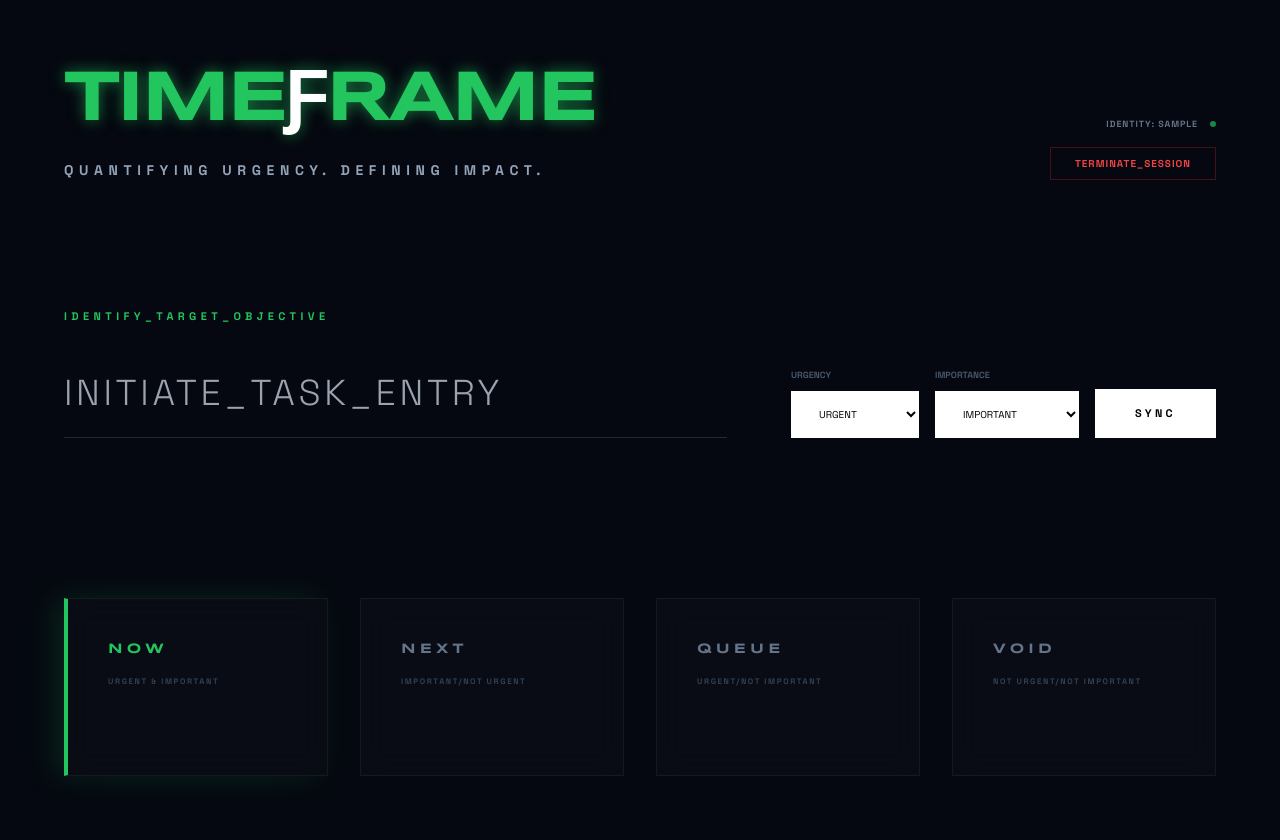
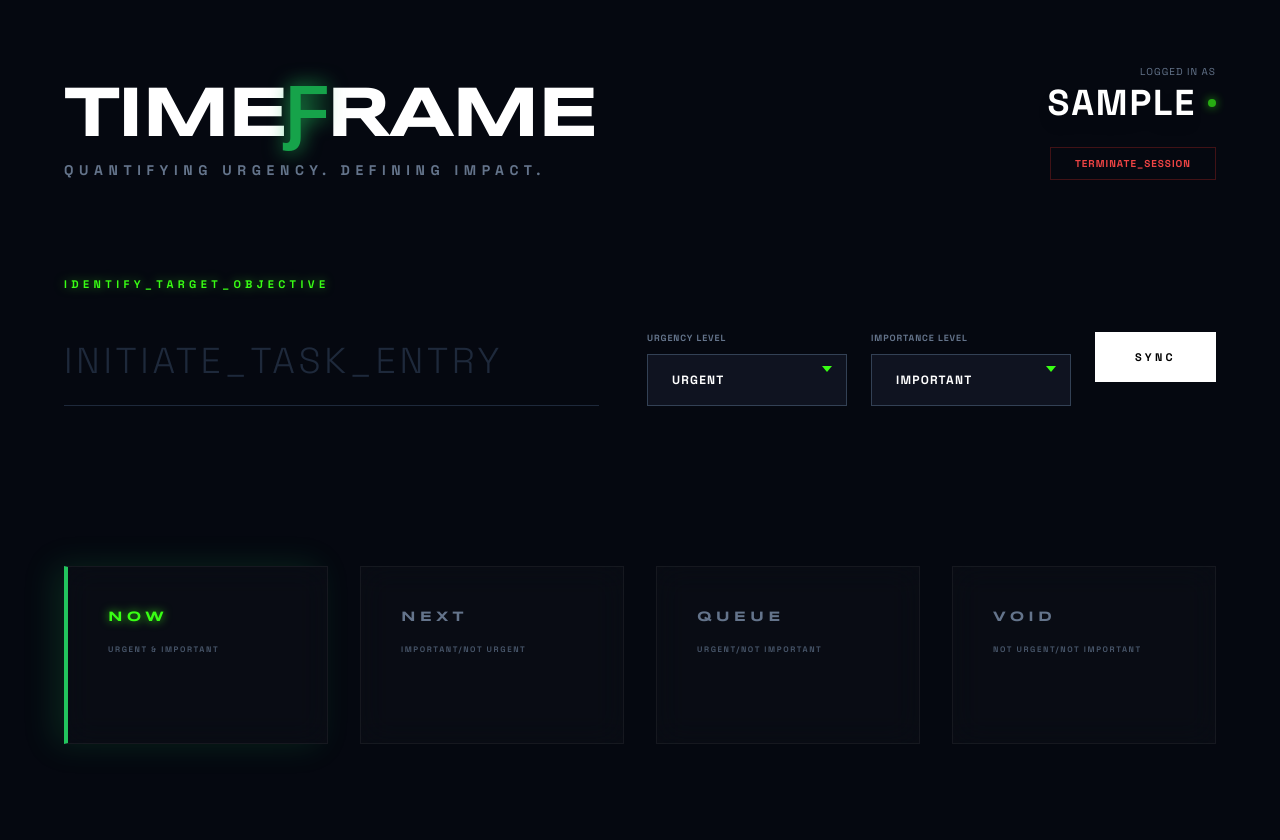
Before and after one commit to f2023-832/timeframe-v1, a Flask app: page / in a window 1280 px wide. After the commit the page ends 745 px from the top, so only its background shows below. Run offline with Flask 3, Linux system fonts and the light colour scheme; the visitor is signed in with stand-in values (Sample User, id 1); some libraries are stand-ins or nearby versions.

Commit message:
changes to frontend

```diff
--- a/templates/index.html
+++ b/templates/index.html
@@ -1,29 +1,119 @@
 <!DOCTYPE html>
 <html lang="en">
+
 <head>
     <meta charset="UTF-8">
     <meta name="viewport" content="width=device-width, initial-scale=1.0">
     <title>Timeƒrame v1.0.0 | Iconic Logic</title>
     <script src="https://cdn.tailwindcss.com"></script>
     <script src="https://cdnjs.cloudflare.com/ajax/libs/gsap/3.12.2/gsap.min.js"></script>
-    <link href="https://fonts.googleapis.com/css2?family=Syncopate:wght@400;700&family=Space+Grotesk:wght@300;400;700&display=swap" rel="stylesheet">
+    <link
+        href="https://fonts.googleapis.com/css2?family=Syncopate:wght@400;700&family=Space+Grotesk:wght@300;400;700&display=swap"
+        rel="stylesheet">
     <style>
-        :root { --electric-green: #22c55e; --void-red: #ef4444; }
-        body { background-color: #050810; font-family: 'Space Grotesk', sans-serif; color: white; overflow-x: hidden; }
-        .header-font { font-family: 'Syncopate', sans-serif; }
-        .glow-text { color: var(--electric-green); text-shadow: 0 0 15px rgba(34, 197, 94, 0.6); }
-        .glass-panel { background: rgba(255, 255, 255, 0.02); backdrop-filter: blur(15px); border: 1px solid rgba(255, 255, 255, 0.05); opacity: 0; }
-        .green-border-glow { border-left: 4px solid var(--electric-green); box-shadow: -10px 0 30px rgba(34, 197, 94, 0.15); }
-        .input-focus:focus { border-bottom: 2px solid var(--electric-green); transition: all 0.5s ease; }
-        select { background-color: white !important; color: black !important; font-weight: 900; }
-        .task-completed { opacity: 0.25; filter: grayscale(1); }
+        :root {
+            --electric-green: #22c55e;
+            --neon-lime: #39ff14;
+        }
+
+        body {
+            background-color: #050810;
+            font-family: 'Space Grotesk', sans-serif;
+            color: white;
+            overflow-x: hidden;
+        }
+
+        .header-font {
+            font-family: 'Syncopate', sans-serif;
+        }
+
+        /* Neon Timeframe Style */
+        .neon-timeframe {
+            font-family: 'Courier New', monospace;
+            color: var(--neon-lime);
+            text-shadow: 0 0 5px var(--neon-lime), 0 0 10px var(--neon-lime);
+        }
+
+        .glass-panel {
+            background: rgba(255, 255, 255, 0.02);
+            backdrop-filter: blur(15px);
+            border: 1px solid rgba(255, 255, 255, 0.05);
+            opacity: 0;
+        }
+
+        .green-border-glow {
+            border-left: 4px solid var(--electric-green);
+            box-shadow: -10px 0 30px rgba(34, 197, 94, 0.15);
+        }
+
+        .input-focus:focus {
+            border-bottom: 2px solid var(--neon-lime);
+            transition: all 0.5s ease;
+            box-shadow: 0 10px 20px -10px rgba(57, 255, 20, 0.2);
+        }
+
+        .task-completed {
+            opacity: 0.25;
+            filter: grayscale(1);
+        }
+
+        /* Custom Dropdown Styling */
+        .custom-select-wrapper {
+            position: relative;
+            width: 100%;
+            min-width: 200px;
+        }
+
+        .styled-select {
+            appearance: none;
+            -webkit-appearance: none;
+            width: 100%;
+            background-color: #0f1320;
+            color: #fff;
+            border: 1px solid #334155;
+            padding: 1rem 1.5rem;
+            font-size: 0.75rem;
+            /* text-xs equivalent */
+            text-transform: uppercase;
+            letter-spacing: 0.1em;
+            font-weight: 700;
+            cursor: pointer;
+            outline: none;
+            transition: all 0.3s ease;
+        }
+
+        .styled-select:hover {
+            border-color: var(--neon-lime);
+            box-shadow: 0 0 15px rgba(57, 255, 20, 0.1);
+        }
+
+        .styled-select:focus {
+            border-color: var(--neon-lime);
+            background-color: #1a1f2e;
+        }
+
+        /* Custom Arrow */
+        .custom-arrow {
+            position: absolute;
+            top: 50%;
+            right: 15px;
+            transform: translateY(-50%);
+            pointer-events: none;
+            width: 0;
+            height: 0;
+            border-left: 5px solid transparent;
+            border-right: 5px solid transparent;
+            border-top: 6px solid var(--neon-lime);
+        }
     </style>
 </head>
+
 <body>
 
     <div id="loader" class="fixed inset-0 z-[100] bg-[#050810] flex items-center justify-center p-12">
         <div class="w-full max-w-4xl text-center">
-            <div class="header-font text-4xl md:text-7xl mb-8 tracking-[0.5em] glow-text font-bold uppercase">TIMEƒRAME</div>
+            <div class="header-font text-4xl md:text-7xl mb-8 tracking-[0.5em] text-green-500 font-bold uppercase">
+                TIMEƒRAME</div>
             <div class="w-full h-[2px] bg-slate-900 relative">
                 <div id="progress" class="absolute inset-0 bg-green-500 w-0 shadow-[0_0_15px_#22c55e]"></div>
             </div>
@@ -33,19 +123,32 @@
 
     <main class="p-8 md:p-16 max-w-screen-2xl mx-auto">
 
-        <header class="flex flex-col md:flex-row justify-between items-start md:items-end mb-32 reveal" style="opacity:0;">
+        <header class="flex flex-col md:flex-row justify-between items-start md:items-end mb-24 reveal"
+            style="opacity:0;">
             <div>
-                <h1 class="header-font text-5xl md:text-7xl font-bold tracking-tighter glow-text uppercase">TIME<span class="text-white uppercase">ƒ</span>RAME</h1>
-                <p class="text-xs md:text-sm text-slate-400 uppercase tracking-[0.4em] mt-6 font-bold">Quantifying urgency. Defining impact.</p>
+                <h1 class="header-font text-5xl md:text-7xl font-bold tracking-tighter text-white uppercase">
+                    TIME<span class="text-green-600 drop-shadow-[0_0_10px_rgba(34,197,94,0.8)]">ƒ</span>RAME
+                </h1>
+
+                <p class="text-xs md:text-sm text-slate-500 uppercase tracking-[0.4em] mt-2 font-bold">Quantifying
+                    urgency. Defining impact.</p>
             </div>
 
-            <div class="mt-8 md:mt-0 flex flex-col items-end gap-4">
-                <div class="flex items-center gap-3">
-                    <span class="text-[9px] text-slate-500 uppercase tracking-widest font-bold">Identity: {{ session['username'] }}</span>
-                    <span class="w-1.5 h-1.5 bg-green-500 rounded-full animate-pulse"></span>
+            <div class="mt-12 md:mt-0 flex flex-col items-end gap-6">
+                <div class="text-right">
+                    <span class="text-[10px] text-slate-500 block tracking-widest mb-1 uppercase">Logged In As</span>
+                    <div class="flex items-center justify-end gap-3">
+                        <span
+                            class="text-3xl md:text-4xl font-black uppercase tracking-wider text-white drop-shadow-lg">
+                            {{ session['username'] }}
+                        </span>
+                        <span class="w-2 h-2 bg-[#39ff14] rounded-full animate-pulse shadow-[0_0_10px_#39ff14]"></span>
                     </div>
+                </div>
+
                 <div class="flex gap-4">
-                    <a href="/logout" class="text-[10px] font-black border border-red-900/50 text-red-500 px-6 py-2 hover:bg-red-500 hover:text-white transition-all duration-300 tracking-widest uppercase">
+                    <a href="/logout"
+                        class="text-[10px] font-black border border-red-900/50 text-red-500 px-6 py-2 hover:bg-red-500 hover:text-white transition-all duration-300 tracking-widest uppercase">
                         Terminate_Session
                     </a>
                 </div>
@@ -53,28 +156,41 @@
         </header>
 
         <section class="mb-40 reveal" style="opacity:0;">
-            <form action="/add" method="POST" class="flex flex-col lg:flex-row gap-16 items-end">
+            <form action="/add" method="POST" class="flex flex-col lg:flex-row gap-12 items-end">
                 <div class="flex-1 w-full">
-                    <label class="text-[11px] text-green-500 font-black tracking-[0.4em] mb-6 block uppercase">Identify_Target_Objective</label>
+                    <label
+                        class="text-[11px] text-[#39ff14] font-black tracking-[0.4em] mb-6 block uppercase drop-shadow-[0_0_5px_rgba(57,255,20,0.5)]">Identify_Target_Objective</label>
                     <input type="text" name="task_name" placeholder="INITIATE_TASK_ENTRY"
-                           class="w-full bg-transparent border-b border-slate-800 py-6 text-4xl font-light outline-none input-focus uppercase tracking-widest" required>
+                        class="w-full bg-transparent border-b border-slate-800 py-6 text-2xl md:text-4xl font-light outline-none input-focus uppercase tracking-widest text-white placeholder-slate-800"
+                        required>
                 </div>
-                <div class="flex gap-4 w-full lg:w-auto">
-                    <div>
-                        <label class="text-[9px] text-slate-600 mb-2 block font-bold uppercase">Urgency</label>
-                        <select name="urgency" class="px-6 py-4 text-[10px] uppercase outline-none">
+
+                <div class="flex flex-col md:flex-row gap-6 w-full lg:w-auto">
+                    <div class="custom-select-wrapper">
+                        <label class="text-[9px] text-slate-500 mb-2 block font-bold uppercase tracking-widest">Urgency
+                            Level</label>
+                        <select name="urgency" class="styled-select">
                             <option value="urgent">Urgent</option>
                             <option value="not_urgent">Not Urgent</option>
                         </select>
+                        <div class="custom-arrow"></div>
                     </div>
-                    <div>
-                        <label class="text-[9px] text-slate-600 mb-2 block font-bold uppercase">Importance</label>
-                        <select name="importance" class="px-6 py-4 text-[10px] uppercase outline-none">
+
+                    <div class="custom-select-wrapper">
+                        <label
+                            class="text-[9px] text-slate-500 mb-2 block font-bold uppercase tracking-widest">Importance
+                            Level</label>
+                        <select name="importance" class="styled-select">
                             <option value="important">Important</option>
                             <option value="not_important">Not Important</option>
                         </select>
+                        <div class="custom-arrow"></div>
                     </div>
-                    <button type="submit" class="self-end bg-white text-black px-10 py-4 font-black text-[11px] tracking-[0.3em] hover:bg-green-500 transition-all duration-500 uppercase">Sync</button>
+
+                    <button type="submit"
+                        class="h-[50px] bg-white text-black px-10 font-black text-[11px] tracking-[0.3em] hover:bg-[#39ff14] hover:shadow-[0_0_20px_#39ff14] transition-all duration-300 uppercase whitespace-nowrap">
+                        Sync
+                    </button>
                 </div>
             </form>
         </section>
@@ -86,31 +202,44 @@
             ('QUEUE', 'Q3', 'Urgent/Not Important', ''),
             ('VOID', 'Q4', 'Not Urgent/Not Important', '')
             ] %}
-            <div class="glass-panel p-10 {{ glow }} reveal-task">
-                <h3 class="header-font text-sm tracking-[0.3em] font-bold mb-4 {% if code == 'Q1' %}text-green-500{% else %}text-slate-500{% endif %}">{{ label }}</h3>
-                <p class="text-[8px] text-slate-700 tracking-[0.2em] uppercase font-bold mb-12">{{ desc }}</p>
+            <div class="glass-panel p-10 {{ glow }} reveal-task hover:bg-white/5 transition-colors duration-500">
+                <h3
+                    class="header-font text-sm tracking-[0.3em] font-bold mb-4 {% if code == 'Q1' %}text-[#39ff14] drop-shadow-[0_0_5px_rgba(57,255,20,0.8)]{% else %}text-slate-500{% endif %}">
+                    {{ label }}</h3>
+                <p class="text-[8px] text-slate-600 tracking-[0.2em] uppercase font-bold mb-12">{{ desc }}</p>
 
                 <div class="space-y-8">
                     {% for task in tasks if task.category == code %}
-                    <div class="task-glide border-b border-slate-900 pb-6 flex justify-between items-center group opacity-0 {% if task.status == 'completed' %}task-completed{% endif %}">
+                    <div
+                        class="task-glide border-b border-slate-900 pb-6 flex justify-between items-center group opacity-0 {% if task.status == 'completed' %}task-completed{% endif %}">
                         <div class="flex-1 pr-4">
-                            <span class="text-lg font-bold tracking-wider block mb-2 uppercase {% if task.status == 'completed' %}line-through text-slate-600{% endif %}">
+                            <span
+                                class="text-lg font-bold tracking-wider block mb-2 uppercase text-slate-200 {% if task.status == 'completed' %}line-through text-slate-700{% endif %}">
                                 {{ task.name }}
                             </span>
-                            <span class="text-[9px] font-black text-slate-700 tracking-widest uppercase">Status: {{ task.status }}</span>
+                            <span class="text-[9px] font-black text-slate-600 tracking-widest uppercase">Status: {{
+                                task.status }}</span>
                         </div>
 
-                        <div class="flex gap-4 opacity-0 group-hover:opacity-100 transition-all transform translate-x-4 group-hover:translate-x-0">
+                        <div
+                            class="flex gap-4 opacity-0 group-hover:opacity-100 transition-all transform translate-x-4 group-hover:translate-x-0">
                             {% if task.status == 'pending' %}
-                            <a href="/complete/{{ task.id }}" class="text-green-500 hover:text-white transition-colors" title="Complete_Task">
-                                <svg xmlns="http://www.w3.org/2000/svg" class="h-5 w-5" fill="none" viewBox="0 0 24 24" stroke="currentColor">
-                                    <path stroke-linecap="round" stroke-linejoin="round" stroke-width="3" d="M5 13l4 4L19 7" />
+                            <a href="/complete/{{ task.id }}"
+                                class="text-[#39ff14] hover:text-white hover:drop-shadow-[0_0_5px_#39ff14] transition-all"
+                                title="Complete_Task">
+                                <svg xmlns="http://www.w3.org/2000/svg" class="h-5 w-5" fill="none" viewBox="0 0 24 24"
+                                    stroke="currentColor">
+                                    <path stroke-linecap="round" stroke-linejoin="round" stroke-width="3"
+                                        d="M5 13l4 4L19 7" />
                                 </svg>
                             </a>
                             {% endif %}
-                            <a href="/delete/{{ task.id }}" class="text-red-900 hover:text-red-500 transition-colors" title="Delete_Task">
-                                <svg xmlns="http://www.w3.org/2000/svg" class="h-5 w-5" fill="none" viewBox="0 0 24 24" stroke="currentColor">
-                                    <path stroke-linecap="round" stroke-linejoin="round" stroke-width="3" d="M6 18L18 6M6 6l12 12" />
+                            <a href="/delete/{{ task.id }}" class="text-red-900 hover:text-red-500 transition-colors"
+                                title="Delete_Task">
+                                <svg xmlns="http://www.w3.org/2000/svg" class="h-5 w-5" fill="none" viewBox="0 0 24 24"
+                                    stroke="currentColor">
+                                    <path stroke-linecap="round" stroke-linejoin="round" stroke-width="3"
+                                        d="M6 18L18 6M6 6l12 12" />
                                 </svg>
                             </a>
                         </div>
@@ -133,4 +262,5 @@
         };
     </script>
 </body>
+
 </html>
```
Also changed, not shown: schema.sql (added, +17 -0 lines), test_db.py (added, +25 -0 lines). Lines whose indentation alone changed are shown as unchanged.
